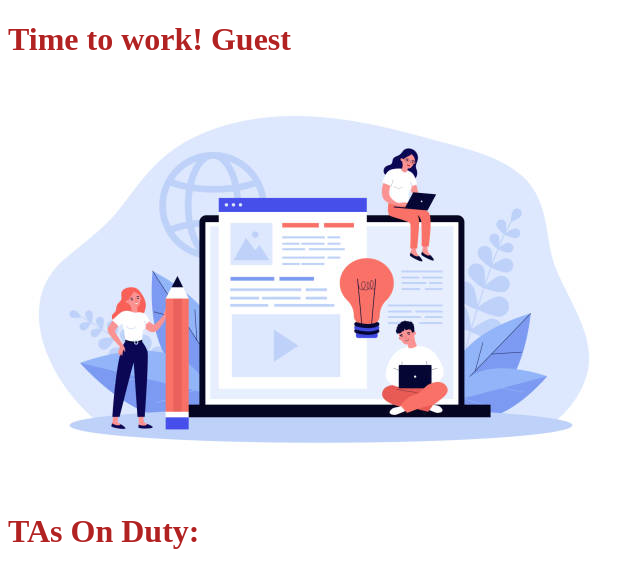
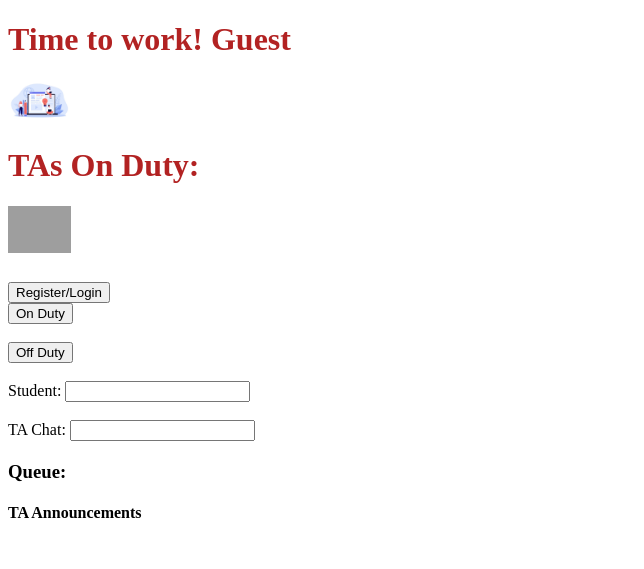
Before and after one commit to elif14/DROP-TABLE-cse312_grades, a Flask app: page / in a window 1280 px wide. Shown: the top 569 px of the page, without its empty margins (0-644 px from the left). After the commit the page ends 518 px from the top, so only its background shows below. Run offline with Flask 3, Linux system fonts and the light colour scheme; data that the repository does not hold is empty; grey boxes are pictures that could not be loaded.

Commit message:
Updated "homepage.css" for image size.

```diff
--- a/LineUp/static/homepage.css
+++ b/LineUp/static/homepage.css
@@ -1,3 +1,8 @@
 h1{
     color: firebrick;
 }
+
+img {
+    width: 5%;
+    height: auto;
+}
```
